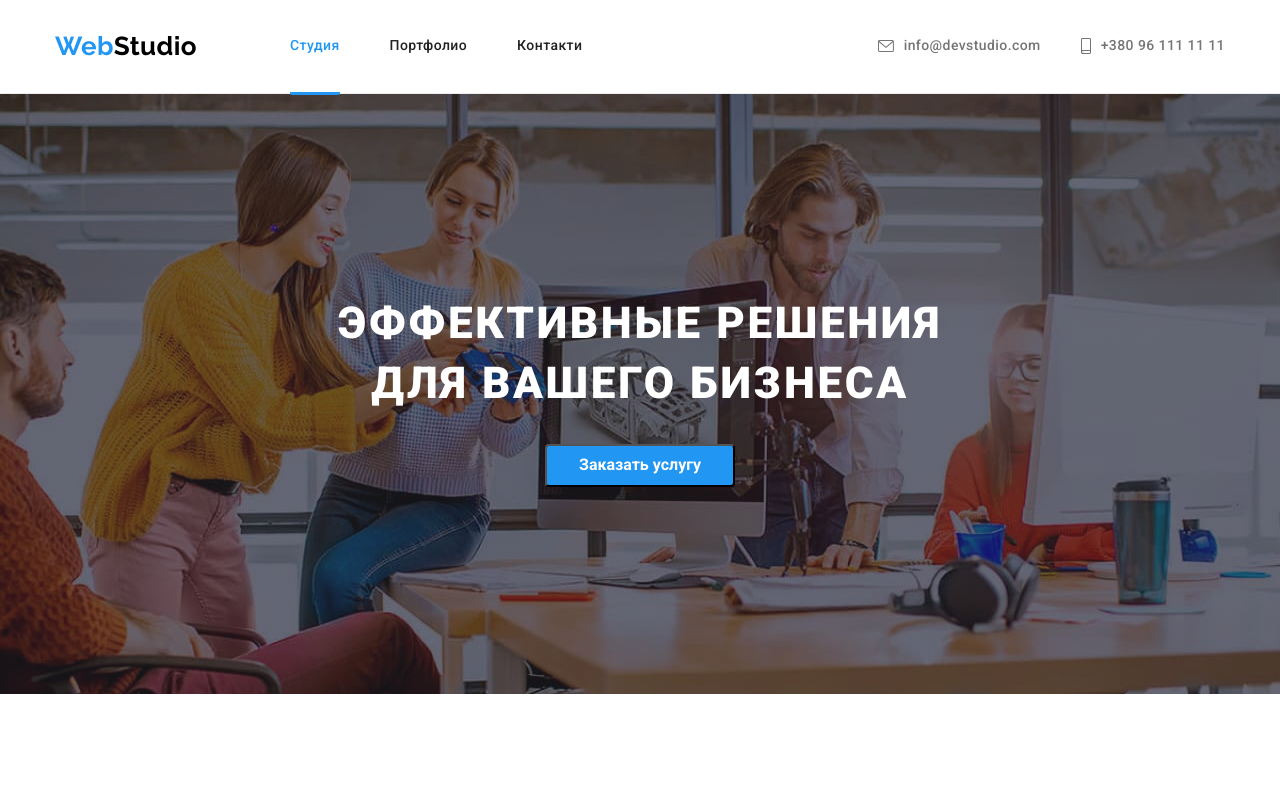
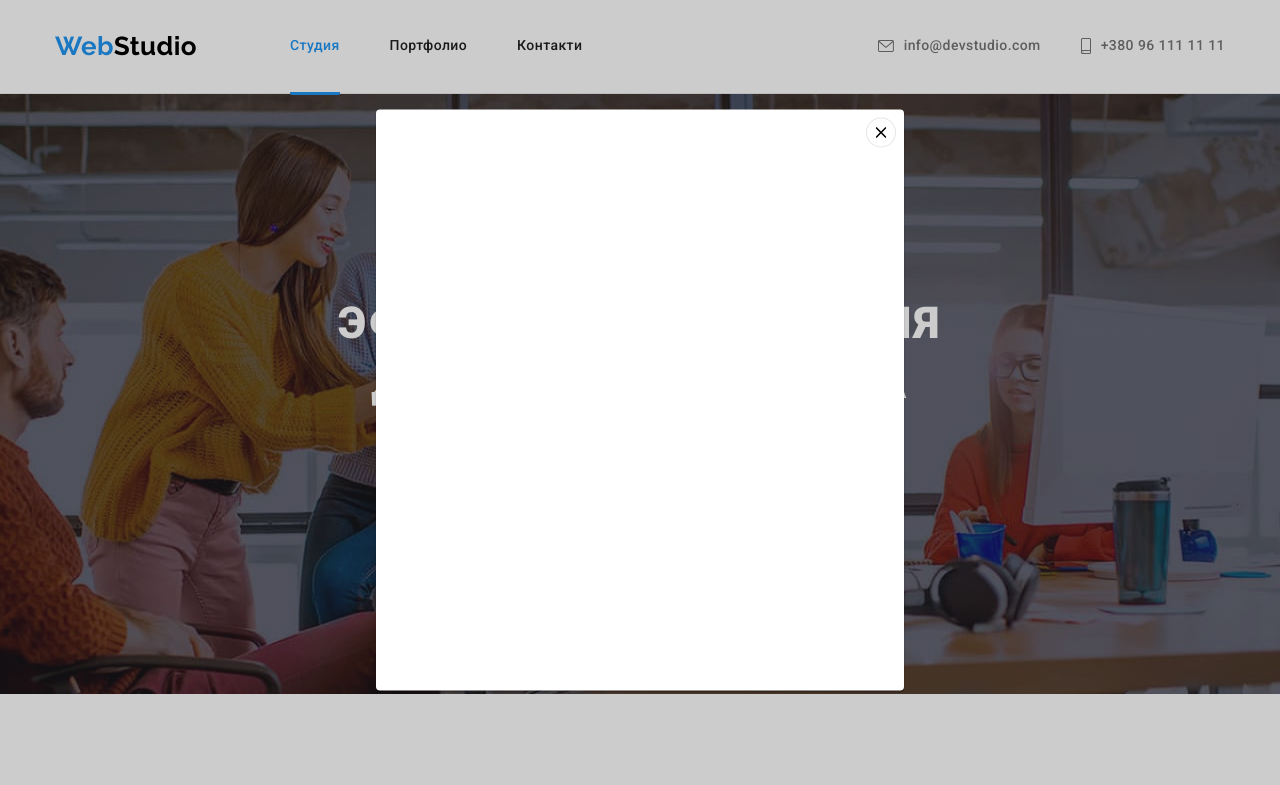
Before and after one commit to uroboro-ua/goit-markup-hw-05, a plain HTML site: page index.html in a window 1280 px wide. Both pictures are taken after a click on the button "Заказать услугу". Shown: the top 785 px of the page. Drawn offline with Linux system fonts and the light colour scheme.

Commit message:
Change #4
Add modal windows and close button
Add svg icon

```diff
--- a/css/styles.css
+++ b/css/styles.css
@@ -637,6 +637,65 @@ body {
   fill: var(--white-color);
   transition: 250ms cubic-bezier(0.4, 0, 0.2, 1);
 }
+.backdrop {
+  position: fixed;
+  top: 0;
+  left: 0;
+  width: 100%;
+  height: 100%;
+  background: rgba(0, 0, 0, 0.2);
+  transition: 250ms cubic-bezier(0.4, 0, 0.2, 1);
+}
+.modal {
+  position: absolute;
+  top: 50%;
+  left: 50%;
+  transform: translate(-50%, -50%);
+  width: 528px;
+  height: 581px;
+  background: var(--white-color);
+  box-shadow: 0px 1px 3px rgba(0, 0, 0, 0.12), 0px 1px 1px rgba(0, 0, 0, 0.14),
+    0px 2px 1px rgba(0, 0, 0, 0.2);
+  border-radius: 4px;
+  transition: background-color 500ms linear, transform 500ms ease-in-out;
+}
+.modal-close {
+  position: absolute;
+  width: 30px;
+  height: 30px;
+  top: 8px;
+  right: 8px;
+  background: var(--white-color);
+  border-radius: 50%;
+  border: 1px solid rgba(0, 0, 0, 0.1);
+  transition: background-color 500ms linear, transform 500ms ease-in-out;
+}
+.modal-close:hover {
+  border-radius: 50%;
+  background: var(--blue-link-color);
+  border: 1px solid var(--white-button-color);
+  transition: background-color 500ms linear, transform 500ms ease-in-out;
+}
+.is-hidden {
+  visibility: hidden;
+  opacity: 0;
+  pointer-events: none;
+}
+.close-icon {
+  position: absolute;
+  top: 50%;
+  left: 50%;
+  transform: translate(-50%, -50%);
+  width: 11px;
+  height: 11px;
+  fill: var(--black-color);
+  transition: background-color 500ms linear, transform 500ms ease-in-out;
+}
+.modal-close:hover .close-icon {
+  fill: var(--white-color);
+  transition: background-color 500ms linear, transform 500ms ease-in-out;
+}
+
 /*--------------------------------------------------------*/
 
 /*--------------------------------------------------------*/
--- a/index.html
+++ b/index.html
@@ -72,7 +72,7 @@
               </h1>
             </li>
             <li class="hero-item">
-              <button class="button-order" type="button">
+              <button data-modal-open class="button-order" type="button">
                 Заказать услугу
               </button>
             </li>
@@ -461,6 +461,15 @@
         </div>
       </div>
     </footer>
+    <div data-modal class="backdrop is-hidden">
+      <div class="modal">
+        <button data-modal-close class="modal-close">
+          <svg class="close-icon">
+            <use href="./images/icons/close-button.svg#close-icon"></use>
+          </svg>
+        </button>
+      </div>
+    </div>
     <script src="./js/modal.js"></script>
   </body>
 </html>
```
Also changed, not shown: images/icons/close-button.svg (added).
